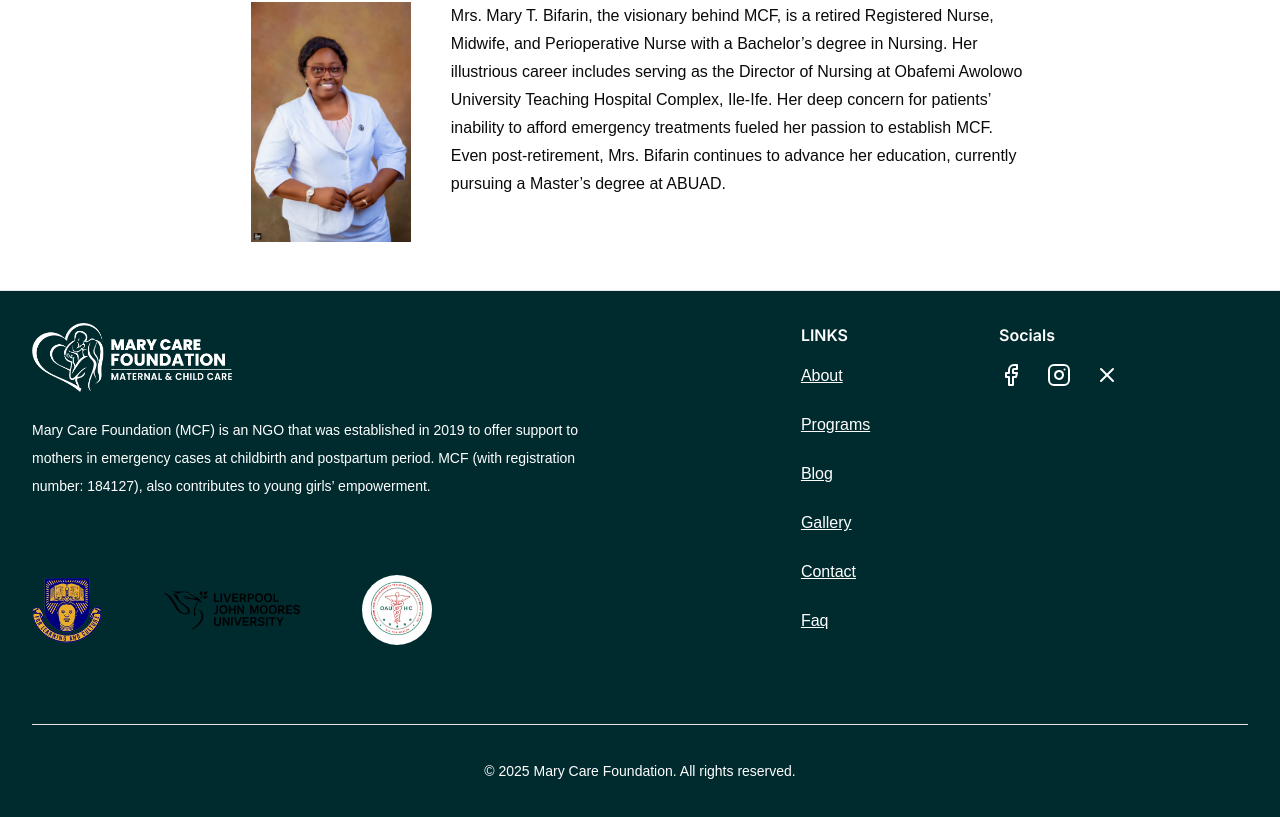
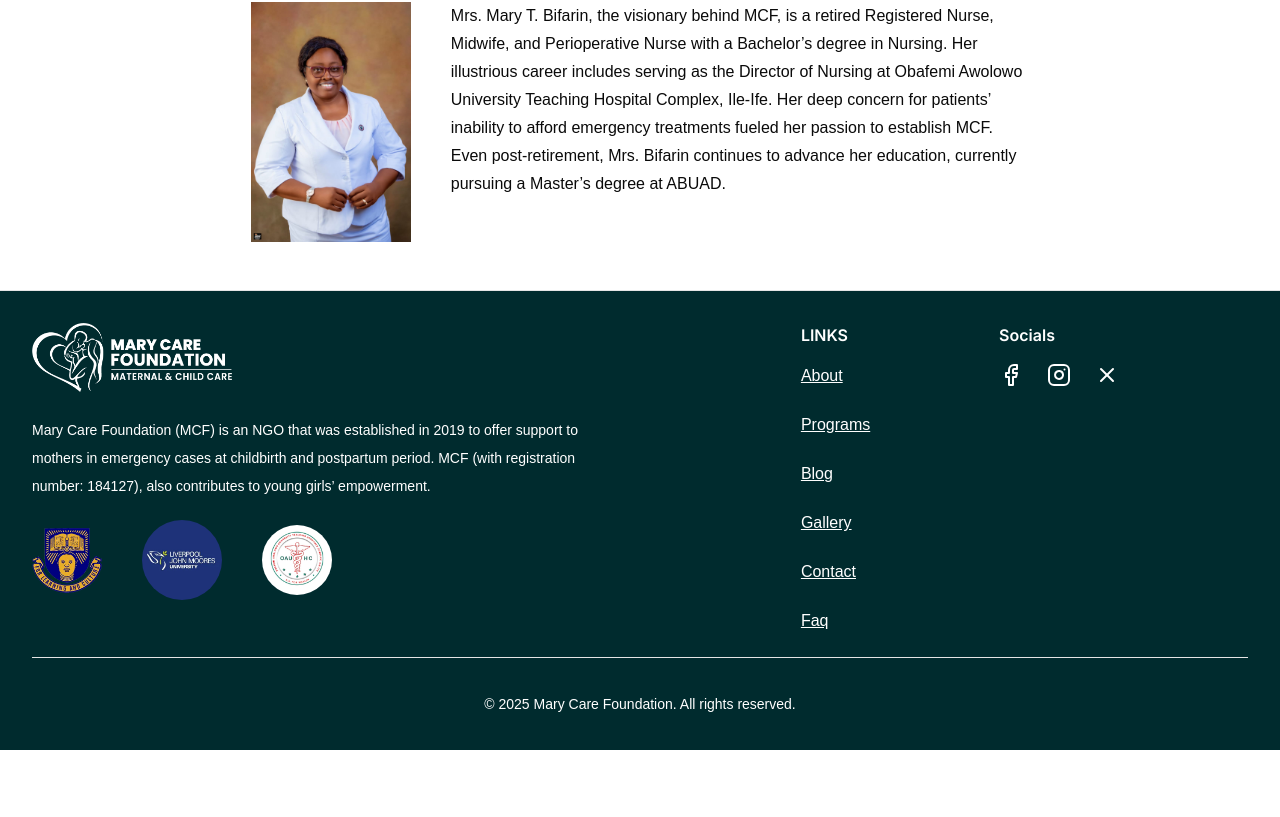
Before and after one commit to MaryCareFoundation/site, a Next.js app: page /about in a window 1280 px wide. Shown: the part 4732-5549 px from the top of the page. After the commit the page ends 5482 px from the top, so only its background shows below. Built offline with nearby package versions, Linux system fonts and the light colour scheme; a web font is replaced by a local one.

Commit message:
feat: hopefully final adjustment6

```diff
--- a/components/FramedImage.tsx
+++ b/components/FramedImage.tsx
@@ -11,10 +11,10 @@ export default function FramedImage({ src, alt }: FramedImageProps) {
         alt="Decorative background"
         width={650}
         height={650}
-        className="absolute left-2 top-24"
+        className="absolute left-2  top-24"
       />
 
-      <div className="aspect-square max-h-[317px] bg-accent max-w-[308px] overflow-hidden rounded-[90px]">
+      <div className="aspect-square max-sm:max-w-[200px] max-h-[317px] bg-accent max-w-[308px] overflow-hidden rounded-[90px]">
         <Image
           src={src}
           alt={alt}
--- a/components/footer.tsx
+++ b/components/footer.tsx
@@ -31,7 +31,7 @@ export function Footer() {
               postpartum period. MCF (with registration number: 184127), also
               contributes to young girls’ empowerment.
             </TypographyP>
-            <div className="flex items-center max-md:flex-wrap gap-10 mt-5">
+            <div className="max-md:justify-center flex items-center max-md:flex-wrap gap-10 mt-5">
               <Image
                 src="/oau_logo.webp"
                 alt="OAU Logo"
@@ -41,12 +41,12 @@ export function Footer() {
                 className="max-md:w-[60px] max-md:h-[60px]"
               />
               <Image
-                src="/liverpool_logo.svg"
+                src="/liverpool-logo-colored.webp"
                 alt="liverpool Logo"
-                width={180}
-                height={100}
+                width={80}
+                height={80}
                 style={{ objectFit: "contain" }}
- className="max-md:w-[100px] max-md:h-[100px]"
+ className="max-md:w-[60px] max-md:h-[60px] rounded-full"
               />
               <Image
                 src="/oauthc_logo.jpg"
--- a/components/home/hero-section.tsx
+++ b/components/home/hero-section.tsx
@@ -49,7 +49,7 @@ export default function HeroSection() {
             </FadeIn>
 
             <FadeIn delay={0.8}>
-              <div className="flex lg:gap-10 gap-5 max-md:flex-wrap w-full mt-5">
+              <div className="max-md:justify-center flex lg:gap-10 gap-5 max-md:flex-wrap w-full mt-5">
                 <Image
                   src="/oau_logo.webp"
                   alt="OAU Logo"
@@ -68,13 +68,13 @@ export default function HeroSection() {
                 className="rounded-full max-md:w-[60px] max-md:w-[60px]"
                 />
                 <Image
-                  src="/liverpool_logo.svg"
-                  alt="liverpool Logo"
-                  className="object-contain max-md:w-[60px] max-md:h-[60px]"
-                  width={200}
-                  height={130}
-                  quality={100}
-                />
+                src="/liverpool-logo-colored.webp"
+                alt="liverpool Logo"
+                width={80}
+                height={80}
+                style={{ objectFit: "contain" }}
+ className="max-md:w-[60px] max-md:h-[60px] rounded-full"
+              />
               </div>
             </FadeIn>
           </div>
```
